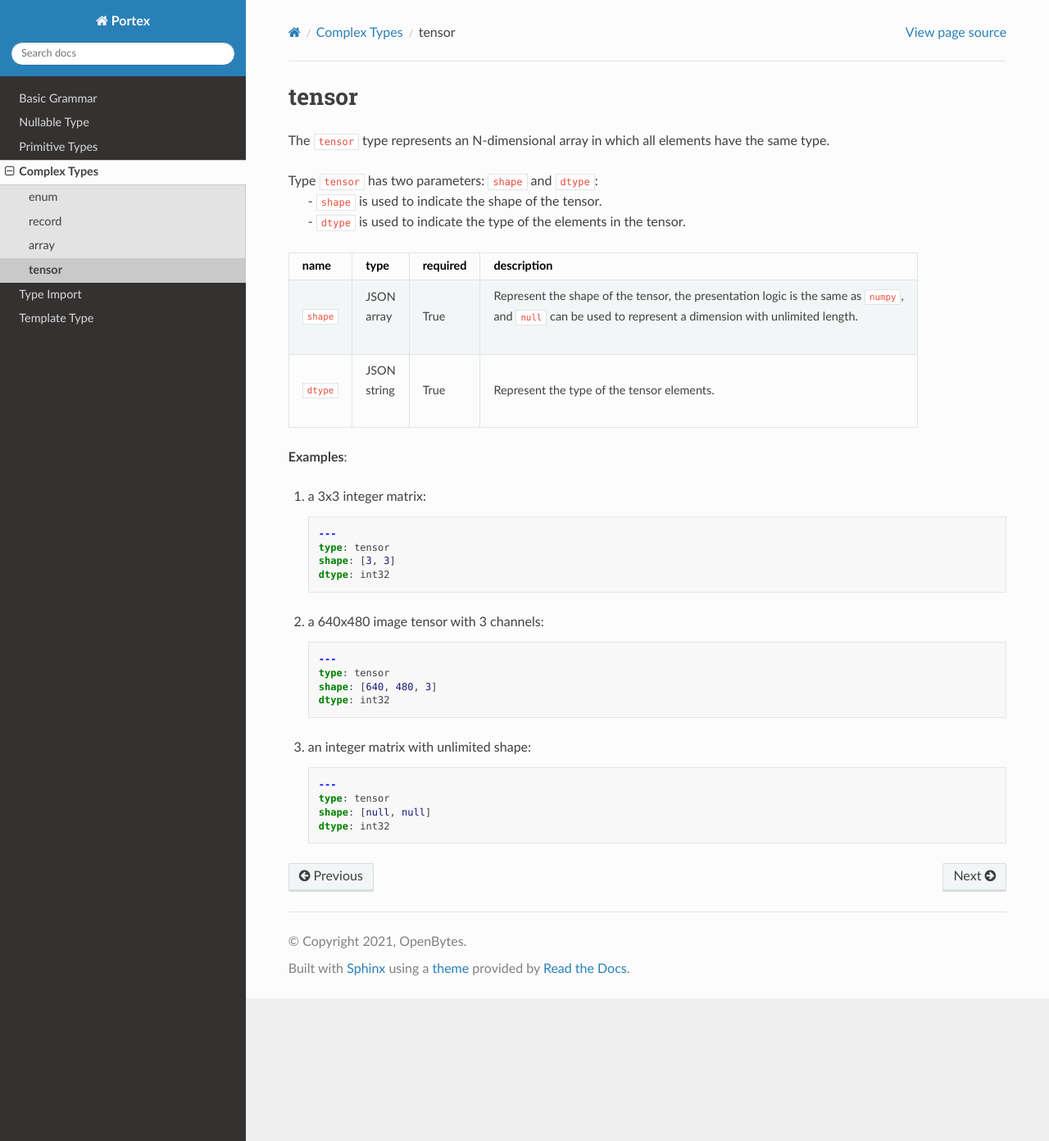
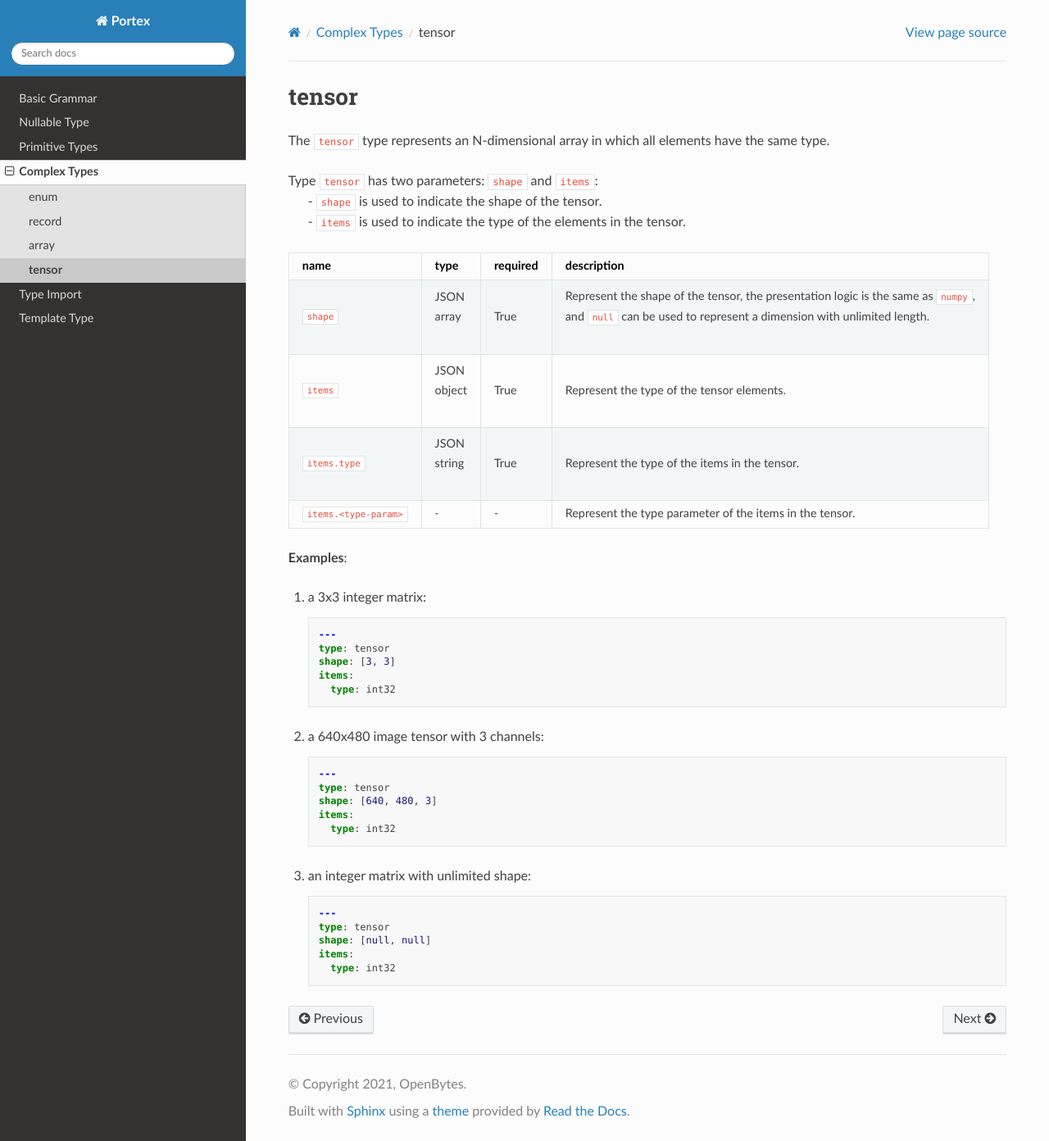
Before and after one commit to Project-OpenBytes/portex, a Sphinx documentation site: the page built from docs/source/schema/complex_types/tensor.rst, in a window 1280 px wide and 1392 px high. Shown: the whole window at 82% size. Built offline with Sphinx 7.4.7 and the Read the Docs theme 2.0.0, drawn with Linux system fonts in a browser that asks for light colours.

Commit message:
docs: replace the "dtype" parameter in type "tensor" with "items"

```diff
--- a/docs/source/schema/complex_types/tensor.rst
+++ b/docs/source/schema/complex_types/tensor.rst
@@ -4,9 +4,9 @@
 
 The ``tensor`` type represents an N-dimensional array in which all elements have the same type.
 
-|  Type ``tensor`` has two parameters: ``shape`` and ``dtype``:
-|   - ``shape`` is used to indicate the shape of the tensor.
-|   - ``dtype`` is used to indicate the type of the elements in the tensor.
+|  Type ``tensor`` has two parameters: ``shape`` and ``items``:
+|     - ``shape`` is used to indicate the shape of the tensor.
+|     - ``items`` is used to indicate the type of the elements in the tensor.
 
 .. list-table::
    :header-rows: 1
@@ -24,11 +24,22 @@ The ``tensor`` type represents an N-dimensional array in which all elements have
       -  |  Represent the shape of the tensor, the presentation logic is the same as ``numpy``,
          |  and ``null`` can be used to represent a dimension with unlimited length.
 
-   -  -  ``dtype``
+   -  -  ``items``
+      -  |  JSON
+         |  object
+      -  True
+      -  Represent the type of the tensor elements.
+
+   -  -  ``items.type``
       -  |  JSON
          |  string
       -  True
-      -  Represent the type of the tensor elements.
+      -  Represent the type of the items in the tensor.
+
+   -  -  ``items.<type-param>``
+      -  `-`
+      -  `-`
+      -  Represent the type parameter of the items in the tensor.
 
 **Examples**:
 
@@ -39,7 +50,8 @@ The ``tensor`` type represents an N-dimensional array in which all elements have
       ---
       type: tensor
       shape: [3, 3]
-      dtype: int32
+      items:
+        type: int32
 
 #. a 640x480 image tensor with 3 channels:
 
@@ -48,7 +60,8 @@ The ``tensor`` type represents an N-dimensional array in which all elements have
       ---
       type: tensor
       shape: [640, 480, 3]
-      dtype: int32
+      items:
+        type: int32
 
 #. an integer matrix with unlimited shape:
 
@@ -57,4 +70,5 @@ The ``tensor`` type represents an N-dimensional array in which all elements have
       ---
       type: tensor
       shape: [null, null]
-      dtype: int32
+      items:
+        type: int32
```
